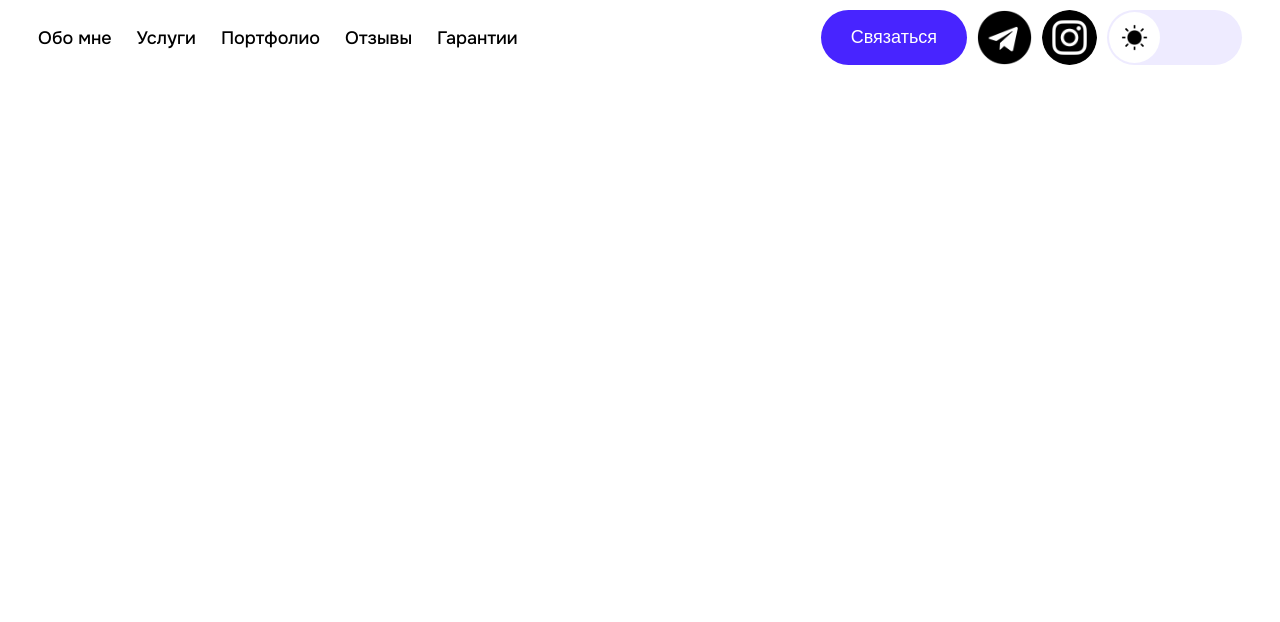
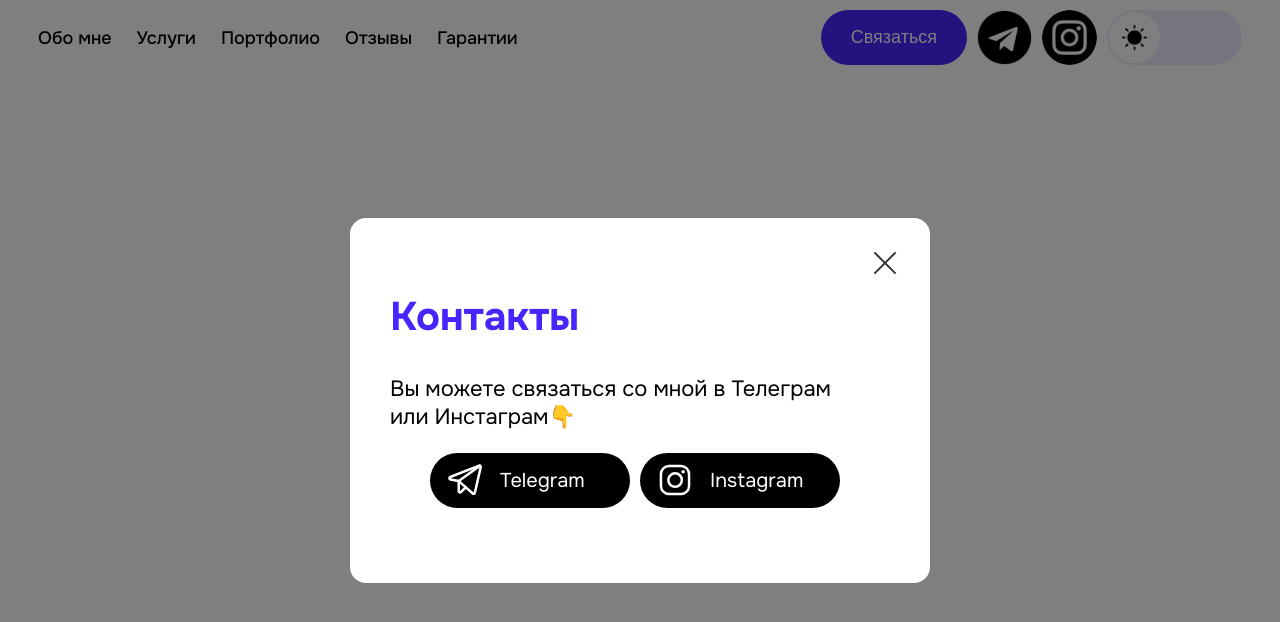
Before and after one commit to Danekkk24/Site-Card, a React (Vite) app: page / in a window 1280 px wide. Both pictures are taken after a click on the button "Связаться". Shown: the top 622 px of the page. Built offline with nearby package versions, Linux system fonts and the light colour scheme.

Commit message:
Added a modal window

```diff
--- a/package.json
+++ b/package.json
@@ -1,5 +1,5 @@
 {
-  "name": "workford",
+	"name": "Site-Card",
 	"private": true,
 	"version": "0.0.0",
 	"type": "module",
--- a/src/components/Header/Header.jsx
+++ b/src/components/Header/Header.jsx
@@ -1,7 +1,20 @@
+import { useState } from 'react'
 import styles from './header.module.css'
+import ModalWindow from './ModalWindow/ModalWindow'
 
 export default function Header() {
+	const [showModal, setShowModal] = useState(false)
+
+	function handleOpenModal() {
+		setShowModal(true)
+	}
+
+	function handleCloseModal() {
+		setShowModal(false)
+	}
+
 	return (
+		<>
 			<header className={styles.header}>
 				<div className={styles.left_header}>
 					<ul>
@@ -23,7 +36,15 @@
 					</ul>
 				</div>
 				<div className={styles.right_header}>
-				<button className={styles.btn}>Связаться</button>
+					<button onClick={handleOpenModal} className={styles.btn}>
+						Связаться
+					</button>
+					<ModalWindow show={showModal} onClose={handleCloseModal}>
+						<h2 style={{ color: '#4824ff', fontSize: '40px' }}>Контакты</h2>
+						<p style={{ fontSize: '22px' }}>
+							Вы можете связаться со мной в Телеграм <br /> или Инстаграм👇
+						</p>
+					</ModalWindow>
 					<a href='#' className={`${styles.icon} ${styles.telegram}`}></a>
 					<a href='#' className={`${styles.icon} ${styles.instagram}`}></a>
 					<div className={styles.switch}>
@@ -31,5 +52,6 @@
 					</div>
 				</div>
 			</header>
+		</>
 	)
 }
--- /dev/null
+++ b/src/components/Header/ModalWindow/ModalWindow.jsx
@@ -0,0 +1,59 @@
+import { useCallback, useEffect, useState } from 'react'
+import styles from './modalWindow.module.css'
+
+export default function ModalWindow({ show, onClose, children }) {
+	const [isVisible, setIsVisible] = useState(false)
+
+	const handleKeyDown = useCallback(
+		event => {
+			if (event.key === 'Escape') {
+				onClose()
+			}
+		},
+		[onClose]
+	)
+
+	useEffect(() => {
+		if (show) {
+			setIsVisible(true)
+			document.addEventListener('keydown', handleKeyDown)
+		} else {
+			const timer = setTimeout(() => setIsVisible(false), 800)
+			document.removeEventListener('keydown', handleKeyDown)
+			return () => clearTimeout(timer)
+		}
+	}, [show, handleKeyDown])
+
+	useEffect(() => {
+		return () => {
+			document.removeEventListener('keydown', handleKeyDown)
+		}
+	}, [handleKeyDown])
+
+	return (
+		<div
+			className={`${styles.modal_backdrop} ${show ? styles.show : ''}`}
+			style={{ display: 'isVisible' }}
+			onClick={onClose}
+		>
+			<div className={styles.modal_content} onClick={e => e.stopPropagation()}>
+				<button
+					onClick={onClose}
+					className={styles.modal_close_btn}
+					aria-label='Close modal'
+				></button>
+				{children}
+				<div style={{ display: 'flex', justifyContent: 'center' }}>
+					<a href='#' target='_blank' className={styles.social_btn}>
+						<a className={`${styles.social} ${styles.telegram}`} />
+						Telegram
+					</a>
+					<a href='#' target='_blank' className={styles.social_btn}>
+						<a className={`${styles.social} ${styles.instagram}`} />
+						Instagram
+					</a>
+				</div>
+			</div>
+		</div>
+	)
+}
--- /dev/null
+++ b/src/components/Header/ModalWindow/modalWindow.module.css
@@ -0,0 +1,103 @@
+.modal_backdrop {
+	position: fixed;
+	top: 0;
+	left: 0;
+	width: 100%;
+	height: 100%;
+	display: flex;
+	justify-content: center;
+	align-items: center;
+	opacity: 0;
+	visibility: hidden;
+	background: rgba(0, 0, 0, 0.5);
+	transition: opacity 0.5s ease, visibility 0.5s ease;
+	z-index: 1000;
+}
+
+.modal_backdrop.show {
+	opacity: 1;
+	visibility: visible;
+}
+
+.modal_content {
+	position: relative;
+	background-color: #fff;
+	padding: 40px;
+	border-radius: 16px;
+	width: 500px;
+	height: 285px;
+	transform: translateY(-50px);
+	transition: transform 0.5s ease;
+	z-index: 1001;
+}
+
+.modal_backdrop.show .modal_content {
+	transform: translateY(0);
+}
+
+.modal_close_btn {
+	position: absolute;
+	top: 20px;
+	right: 20px;
+	width: 50px;
+	height: 50px;
+	background: none;
+	border: none;
+	cursor: pointer;
+	font-size: 0;
+	outline: none;
+}
+
+.modal_close_btn::before,
+.modal_close_btn::after {
+	content: '';
+	position: absolute;
+	top: 50%;
+	left: 50%;
+	width: 30px;
+	height: 2px;
+	background-color: #333;
+}
+
+.modal_close_btn::before {
+	transform: translate(-50%, -50%) rotate(45deg);
+}
+
+.modal_close_btn::after {
+	transform: translate(-50%, -50%) rotate(-45deg);
+}
+
+.social_btn {
+	display: flex;
+	align-items: center;
+	width: 200px;
+	height: 55px;
+	border-radius: 55px;
+	background-color: black;
+	cursor: pointer;
+	transition: 0.3s;
+	margin-right: 2%;
+	color: #fff;
+	font-size: 20px;
+	text-decoration: none;
+}
+
+.social_btn:hover {
+	background-color: #4824ff;
+	filter: drop-shadow(0 0 35px #4824ff40);
+	color: #eeebff;
+}
+
+.social.telegram {
+	margin: 0 15px;
+	max-width: 40px;
+	content: url(../../../images/telegram.svg);
+	filter: brightness(0) invert(1);
+}
+
+.social.instagram {
+	margin: 0 15px;
+	max-width: 40px;
+	content: url(../../../images/instagram.svg);
+	filter: brightness(0) invert(1);
+}
```
Also changed, not shown: src/images/instagram.svg (added), src/images/telegram.svg (added). Lines whose indentation alone changed are shown as unchanged.
